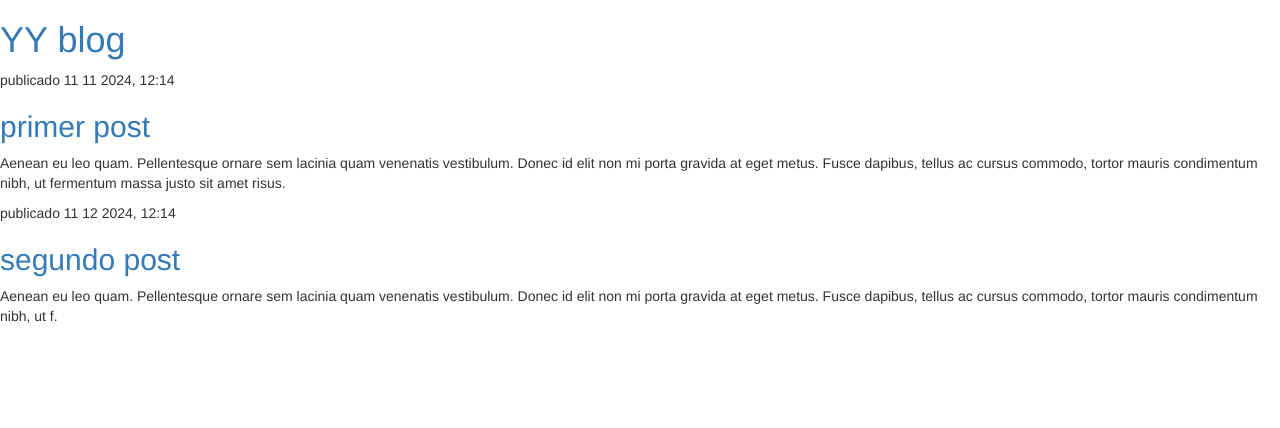
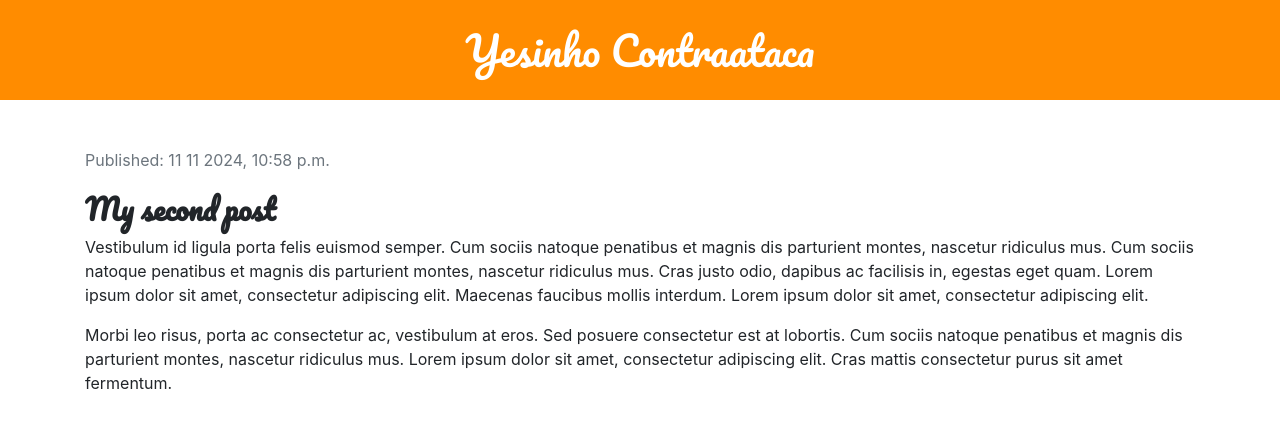
Before and after one commit to xYesoo/yproyect1, a Django app: page / in a window 1280 px wide. Shown: the top 428 px of the page. Run offline with Django 5.2, Linux system fonts and the light colour scheme; some libraries are stand-ins or nearby versions.

Commit message:
Update post_list.html

```diff
--- a/blog/templates/blog/post_list.html
+++ b/blog/templates/blog/post_list.html
@@ -1,24 +1,55 @@
-<html>
+<!DOCTYPE html>
+<html lang="es">
 <head>
-     <link rel="stylesheet" href="//maxcdn.bootstrapcdn.com/bootstrap/3.2.0/css/bootstrap.min.css">
-     <link rel="stylesheet" href="//maxcdn.bootstrapcdn.com/bootstrap/3.2.0/css/bootstrap-theme.min.css">
-        <title>YY blog</title>
+    <meta charset="UTF-8">
+    <meta name="viewport" content="width=device-width, initial-scale=1, shrink-to-fit=no">
+    <title>Yesit Blanco Blog</title>
+    <!-- Bootstrap CSS -->
+    <link href="https://stackpath.bootstrapcdn.com/bootstrap/4.5.2/css/bootstrap.min.css" rel="stylesheet">
+    <style>
+        /* Estilos personalizados para el encabezado */
+        .header {
+            background-color: #ff8c00; /* Color naranja */
+            color: white;
+            padding: 20px 0;
+            text-align: center;
+            font-family: 'Pacifico', cursive; /* Fuente para el título */
+            font-size: 2.5em;
+        }
+        .post-title {
+            font-family: 'Pacifico', cursive;
+            font-size: 1.8em;
+            margin-top: 20px;
+            font-weight: bold;
+        }
+    </style>
+    <!-- Fuente personalizada -->
+    <link href="https://fonts.googleapis.com/css2?family=Pacifico&display=swap" rel="stylesheet">
 </head>
 <body>
-        <div>
-            <h1><a href="/">YY blog</a></h1>
+
+    <!-- Encabezado -->
+    <div class="header">
+        Yesinho Contraataca
     </div>
 
-        <div>
-            <p>publicado 11 11 2024, 12:14</p>
-            <h2><a href="">primer post</a></h2>
-            <p>Aenean eu leo quam. Pellentesque ornare sem lacinia quam venenatis vestibulum. Donec id elit non mi porta gravida at eget metus. Fusce dapibus, tellus ac cursus commodo, tortor mauris condimentum nibh, ut fermentum massa justo sit amet risus.</p>
+    <!-- Contenido del post -->
+    <div class="container mt-5">
+        <div class="post">
+            <p class="text-muted">Published: 11 11 2024, 10:58 p.m.</p>
+            <h2 class="post-title">My second post</h2>
+            <p>
+                Vestibulum id ligula porta felis euismod semper. Cum sociis natoque penatibus et magnis dis parturient montes, nascetur ridiculus mus. Cum sociis natoque penatibus et magnis dis parturient montes, nascetur ridiculus mus. Cras justo odio, dapibus ac facilisis in, egestas eget quam. Lorem ipsum dolor sit amet, consectetur adipiscing elit. Maecenas faucibus mollis interdum. Lorem ipsum dolor sit amet, consectetur adipiscing elit.
+            </p>
+            <p>
+                Morbi leo risus, porta ac consectetur ac, vestibulum at eros. Sed posuere consectetur est at lobortis. Cum sociis natoque penatibus et magnis dis parturient montes, nascetur ridiculus mus. Lorem ipsum dolor sit amet, consectetur adipiscing elit. Cras mattis consectetur purus sit amet fermentum.
+            </p>
+        </div>
     </div>
 
-        <div>
-            <p>publicado 11 12 2024, 12:14</p>
-            <h2><a href="">segundo post</a></h2>
-            <p>Aenean eu leo quam. Pellentesque ornare sem lacinia quam venenatis vestibulum. Donec id elit non mi porta gravida at eget metus. Fusce dapibus, tellus ac cursus commodo, tortor mauris condimentum nibh, ut f.</p>
-        </div>
+    <!-- Bootstrap JS, Popper.js, and jQuery -->
+    <script src="https://code.jquery.com/jquery-3.5.1.slim.min.js"></script>
+    <script src="https://cdn.jsdelivr.net/npm/popper.js@1.16.1/dist/umd/popper.min.js"></script>
+    <script src="https://stackpath.bootstrapcdn.com/bootstrap/4.5.2/js/bootstrap.min.js"></script>
 </body>
 </html>
```
Lines whose indentation alone changed are shown as unchanged.
